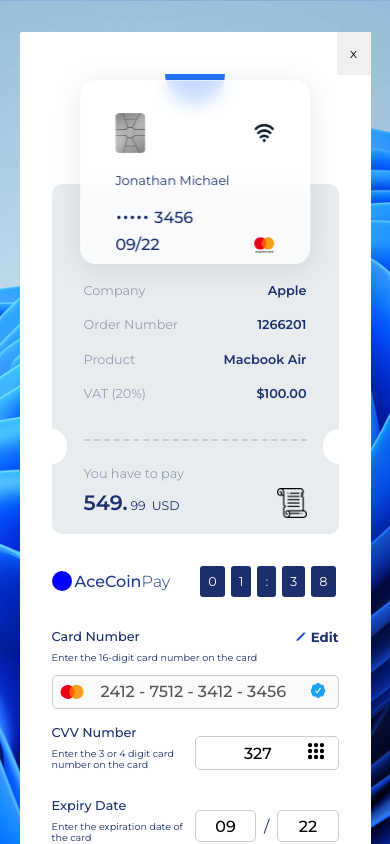
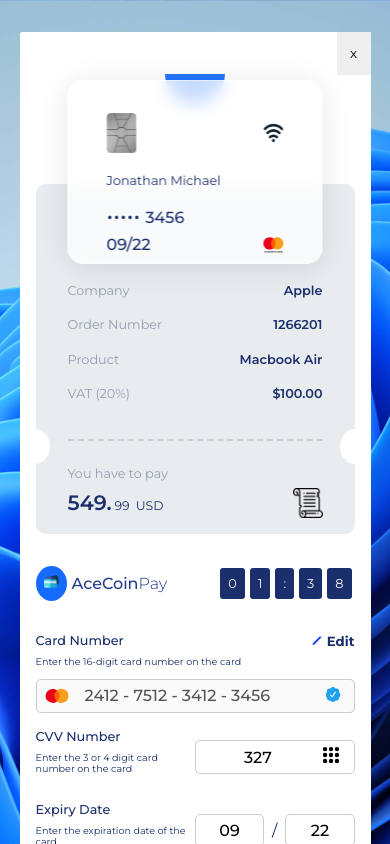
Before and after one commit to frankmilito/ace-coin, a React (Create React App) app: page / in a window 390 px wide. Both pictures are taken after a click on the button "Complete Payment". Shown: the top 844 px of the page. Built offline with nearby package versions, Linux system fonts and the light colour scheme.

Commit message:
logo icon

```diff
--- a/src/pages/payment/Payment.jsx
+++ b/src/pages/payment/Payment.jsx
@@ -1,6 +1,6 @@
 import { useState } from "react";
 import classes from "../../styles/payment.module.css";
-import logo from "../../assets/bank-card.png";
+import logo from "../../assets/credit-card.png";
 import edit from "../../assets/edit_icon.svg";
 import dotted from "../../assets/dots.svg";
 import MasterCard from "../../components/MasterCard";
@@ -25,7 +25,9 @@
         <section className={classes.leftContainer}>
           <div className={classes.header}>
             <div className={classes.title}>
-              <img src={logo} alt="logo" className={classes.logo} />
+              <div className={classes.logo}>
+                <img src={logo} alt="logo" />
+              </div>
               <h2>AceCoin</h2>
               <h2 className={classes.subtitle}>Pay</h2>
             </div>
--- a/src/styles/payment.module.css
+++ b/src/styles/payment.module.css
@@ -29,15 +29,17 @@
 
 .paymentWrapper .leftContainer .logo {
   max-width: 100%;
-  width: 30px;
-  height: 30px;
-  background: blue;
+  background: #156bff;
   color: white;
   padding: 10px;
   border-radius: 50%;
   margin-right: 5px;
 }
 
+.paymentWrapper .leftContainer .logo img {
+  width: 25px;
+  height: 25px;
+}
 .paymentWrapper .leftContainer .header {
   display: flex;
   align-items: center;
@@ -402,6 +404,7 @@
   .paymentWrapper {
     gap: 2em;
     flex-direction: column;
+    padding: 2em 0;
   }
 
   .paymentWrapper .leftContainer {
@@ -421,16 +424,18 @@
   }
 
   .paymentWrapper .leftContainer .logo {
-    width: 20px;
-    height: 20px;
-    margin-right: 3px;
+    padding: 8px;
+  }
+  .paymentWrapper .leftContainer .logo img {
+    width: 15px;
+    height: 15px;
   }
 
   .paymentWrapper .leftContainer .header {
     margin-bottom: 2em;
   }
   .paymentWrapper .leftContainer .header .timer {
-    gap: 3px;
+    gap: 2px;
   }
 
   .paymentWrapper .leftContainer .title > h2 {
```
Also changed, not shown: src/assets/card-icon.webp (added), src/assets/credit-card.png (added).
